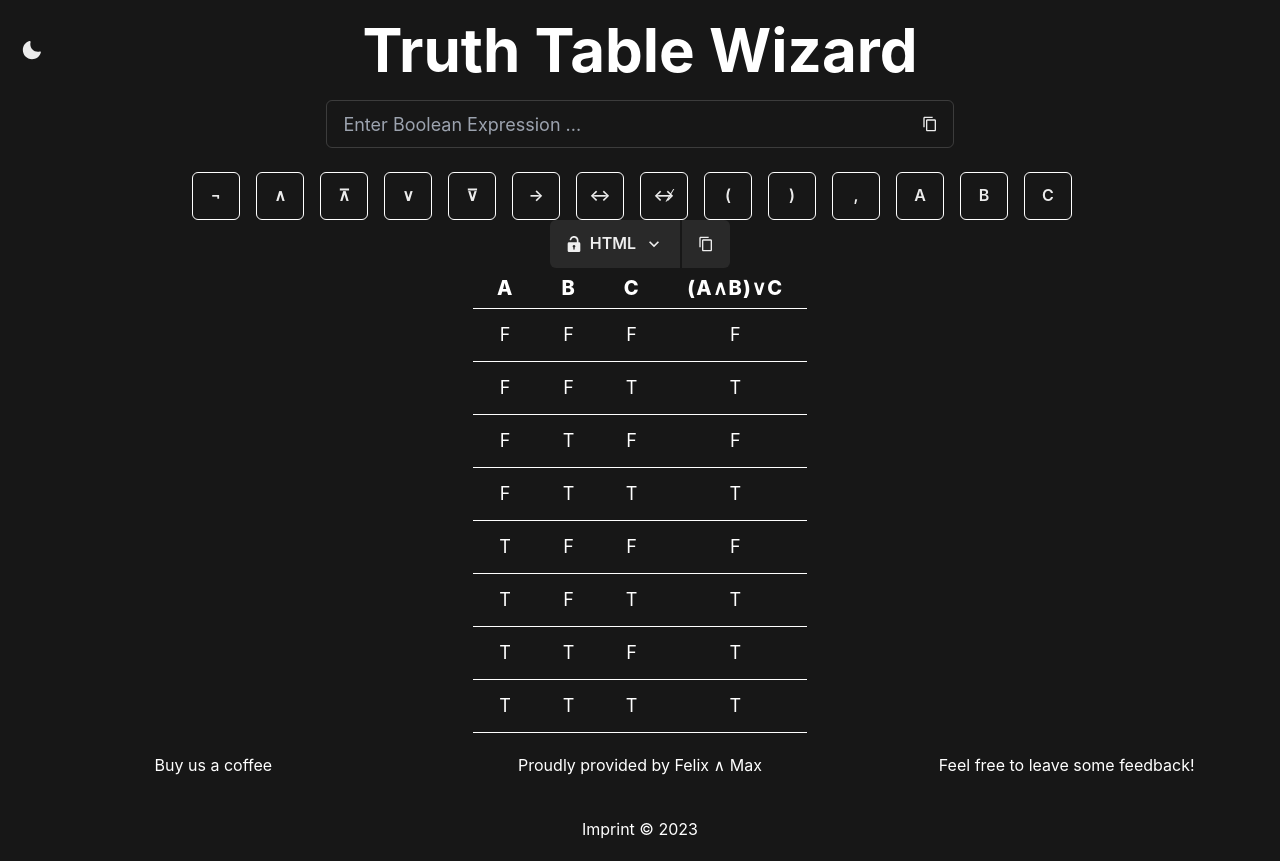
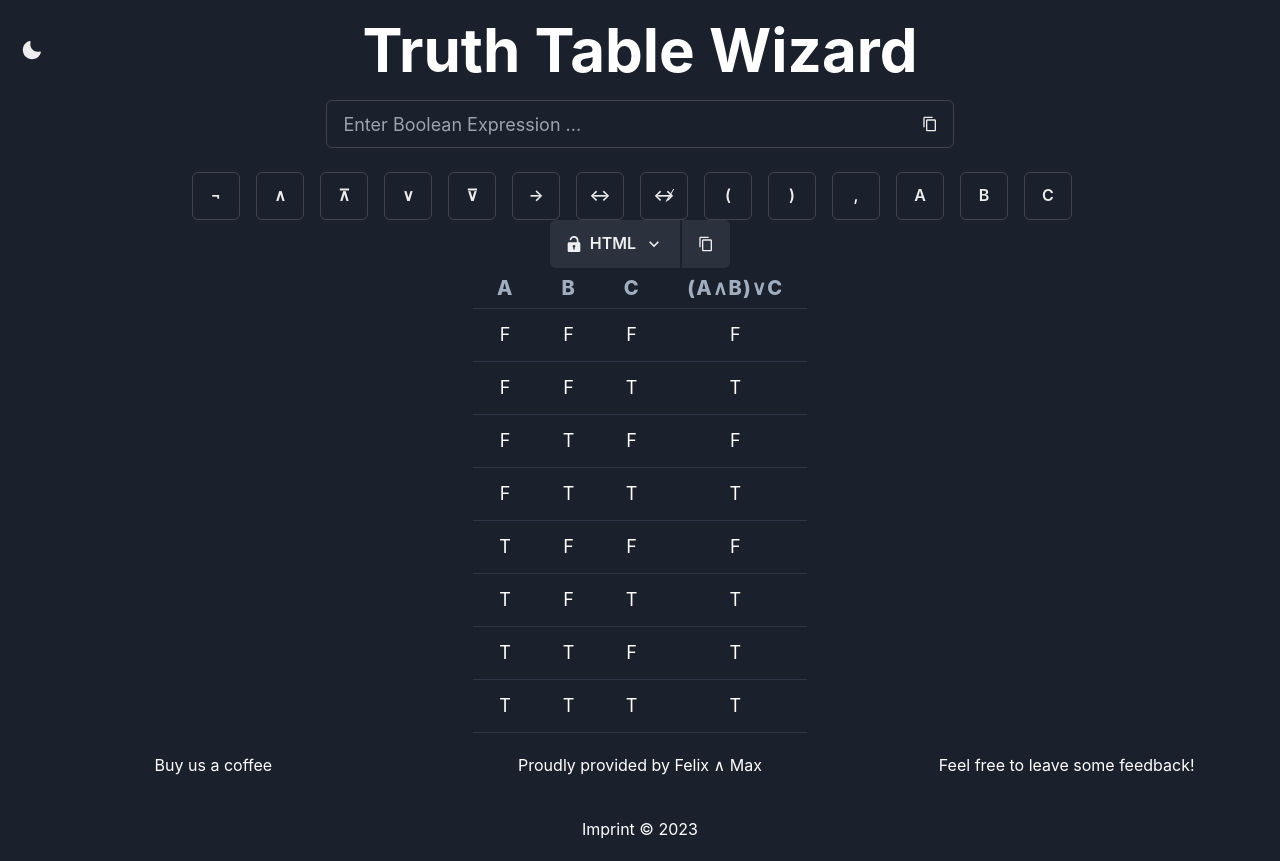
Before and after one commit to felixstrobel/truth-table, a Next.js app in the folder client/: page / in a window 1280 px wide. Built offline with nearby package versions, Linux system fonts and the light colour scheme.

Commit message:
Add basic directory structure to theme the components

```diff
--- a/client/app/layout.tsx
+++ b/client/app/layout.tsx
@@ -5,7 +5,7 @@ import "./globals.css";
 
 import React from "react";
 import { ChakraProvider, ColorModeScript } from "@chakra-ui/react";
-import { theme } from "@/theme";
+import theme from "@/theme";
 
 export default function RootLayout({ children }: { children: React.ReactNode }) {
     return (
--- a/client/components/Footer.tsx
+++ b/client/components/Footer.tsx
@@ -6,7 +6,7 @@ import Link from "next/link";
 
 export default function Footer() {
     return (
-        <Box bg={"brand.100"} color={useColorModeValue(...colors.footerColor)} width={"full"}>
+        <Box width={"full"}>
             <Container as={Stack} maxW={"100%"} py={5}>
                 <SimpleGrid columns={{ base: 1, sm: 2, md: 3 }} spacing={8}>
                     <Container textAlign={"center"}>
--- a/client/components/Header.tsx
+++ b/client/components/Header.tsx
@@ -1,17 +1,7 @@
 "use client";
-import {
-    Box,
-    Grid,
-    GridItem,
-    Heading,
-    IconButton,
-    Tooltip,
-    useColorMode,
-    useColorModeValue,
-} from "@chakra-ui/react";
+import { Box, Grid, GridItem, Heading, IconButton, Tooltip, useColorMode } from "@chakra-ui/react";
 import { MoonIcon, SunIcon } from "@chakra-ui/icons";
 import { useEffect, useState } from "react";
-import { colors } from "@/constants/colors";
 
 export default function Header() {
     const { colorMode, toggleColorMode } = useColorMode();
@@ -33,20 +23,16 @@ export default function Header() {
     // BUG: Resizing of the font is causing strange shit on webkit (safari)
     return (
         <>
-            <Box minH={scroll ? 70 : 100} transition={"min-height 0.4s"} w={"full"}>
-                s
-            </Box>
+            <Box w={"full"} minH={scroll ? 70 : 100} transition={"min-height 0.4s"}></Box>
             <Grid
                 position={"fixed"}
                 top={0}
+                templateColumns={"1fr 8fr 1fr"}
+                alignItems={"center"}
                 w={"full"}
                 minH={scroll ? 70 : 100}
+                p={3}
                 transition={"min-height 0.4s"}
-                p={3}
-                templateColumns={"1fr 8fr 1fr"}
-                alignItems={"center"}
-                backgroundColor={"neutral.900"}
-                color={"brand."}
                 zIndex={99}
             >
                 {/*TODO add a little transparency to tooltip and change description dynamically*/}
--- a/client/components/Insertion.tsx
+++ b/client/components/Insertion.tsx
@@ -61,7 +61,6 @@ export default function Insertion() {
                                 h={12}
                                 mr={4}
                                 key={button}
-                                borderColor={useColorModeValue(...colors.inputBorderColor)}
                                 onClick={() => setValue(value + button)}
                             >
                                 {button}
--- a/client/components/TableRepresentation.tsx
+++ b/client/components/TableRepresentation.tsx
@@ -40,9 +40,7 @@ export default function TableRepresentation() {
                                 key={column[0]}
                                 fontSize={"xl"}
                                 fontWeight={"extrabold"}
-                                color={useColorModeValue(...colors.bodyColor)}
                                 textAlign={"center"}
-                                borderColor={useColorModeValue(...colors.tableBorderColor)}
                             >
                                 {column[0]}
                             </Th>
@@ -53,11 +51,7 @@ export default function TableRepresentation() {
                     {data.map((evaluation, index) => (
                         <Tr key={index}>
                             {Object.entries(evaluation).map((column, index) => (
-                                <Td
-                                    key={index}
-                                    textAlign={"center"}
-                                    borderColor={useColorModeValue(...colors.tableBorderColor)}
-                                >
+                                <Td key={index} textAlign={"center"}>
                                     {column[1] ? "T" : "F"}
                                 </Td>
                             ))}
--- a/client/theme.ts
+++ /dev/null
@@ -1,15 +0,0 @@
-import { extendTheme } from "@chakra-ui/react";
-
-export const theme = extendTheme({
-    config: {
-        initialColorMode: "dark",
-        useSystemColorMode: false,
-    },
-    colors: {
-        brand: "#f5f5f5", // Tailwind: neutral.100
-        accent: "#56a15d",
-        neutral: {
-            900: "#171717", // Tailwind: neutral.900
-        },
-    },
-});
--- /dev/null
+++ b/client/theme/colors.ts
@@ -0,0 +1 @@
+export const colors = {};
--- /dev/null
+++ b/client/theme/components/button.ts
@@ -0,0 +1 @@
+export const Button = {};
--- /dev/null
+++ b/client/theme/index.ts
@@ -0,0 +1,30 @@
+import { extendTheme, ThemeConfig } from "@chakra-ui/react";
+import { styles } from "./styles";
+import { Button } from "@/theme/components/button";
+
+const config: ThemeConfig = {
+    initialColorMode: "dark",
+    useSystemColorMode: false,
+};
+
+// export const theme = extendTheme({
+//     config,
+//     styles: {
+//         global: (props: StyleFunctionProps) => ({
+//             body: {
+//                 bg: mode("#f5f5f5", "#171717")(props),
+//                 color: mode("#f5f5f5", "#50ff4b")(props),
+//             },
+//         }),
+//     },
+//
+//     // components: (props: StyleFunctionProps) => ({}),
+// });
+
+export default extendTheme({
+    config,
+    styles,
+    components: {
+        Button,
+    },
+});
--- /dev/null
+++ b/client/theme/styles.ts
@@ -0,0 +1 @@
+export const styles = {};
```
